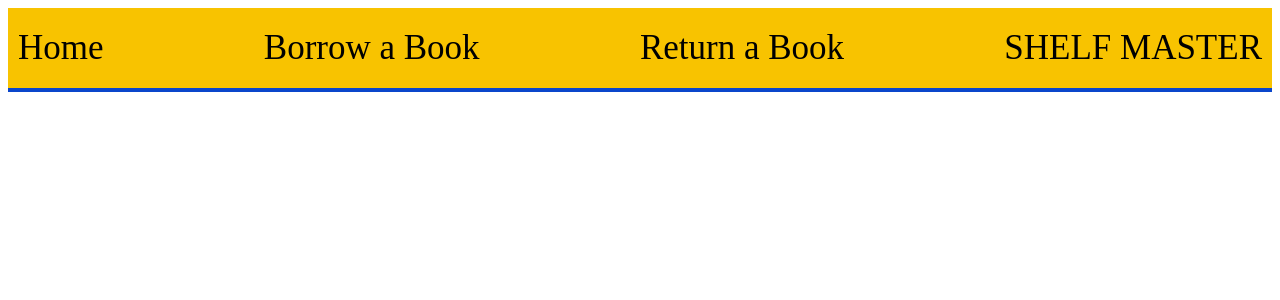
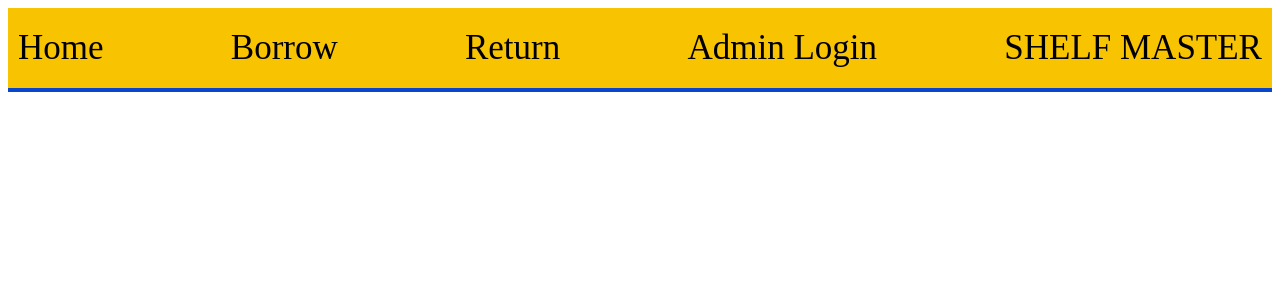
Before and after one commit to Whitespace404/ShelfMaster, a Flask app: page / in a window 1280 px wide. Shown: the top 300 px of the page. Run offline with Flask 3, Linux system fonts and the light colour scheme.

Commit message:
add flask login

```diff
--- a/forms.py
+++ b/forms.py
@@ -4,8 +4,8 @@ from wtforms.validators import DataRequired, Regexp
 
 
 class LoginForm(FlaskForm):
-    username = StringField("Username", Regexp("^\d{2}[01][NLU0123456789]?\d{3}$"))
     password = PasswordField()
+    submit = SubmitField("Login")
 
 
 class BorrowForm(FlaskForm):
@@ -26,5 +26,4 @@ class BorrowForm(FlaskForm):
 
 class ReturnForm(FlaskForm):
     book_id = StringField("Book ID", validators=[DataRequired()])
-
     submit = SubmitField("Return")
--- a/shelfmaster.py
+++ b/shelfmaster.py
@@ -1,7 +1,14 @@
 from flask import Flask, render_template, flash, redirect, url_for
-from flask_login import LoginManager
+from flask_login import (
+    LoginManager,
+    login_user,
+    UserMixin,
+    login_required,
+    logout_user,
+    current_user,
+)
 from flask_sqlalchemy import SQLAlchemy
-from forms import BorrowForm, ReturnForm
+from forms import BorrowForm, ReturnForm, LoginForm
 import sqlalchemy as sa
 from sqlalchemy.orm import relationship
 
@@ -11,9 +18,11 @@ app.config["SQLALCHEMY_DATABASE_URI"] = "sqlite:///main.db"
 
 
 db = SQLAlchemy(app)
+login_manager = LoginManager()
+login_manager.init_app(app)
 
 
-class User(db.Model):
+class User(db.Model, UserMixin):
     id = sa.Column(sa.Integer, primary_key=True, unique=True)
     username = sa.Column(sa.String(20), nullable=False)
     password = sa.Column(sa.String(64), nullable=False)
@@ -30,6 +39,11 @@ class Book(db.Model):
 
     def __repr__(self):
         return f"#{str(self.id)} -- BOOK: {str(self.book_id)} is borrowed by USER: {str(self.user_id)}"
+
+
+@login_manager.user_loader
+def load_user(user_id):
+    return User.query.get(int(user_id))
 
 
 @app.route("/")
@@ -104,6 +118,7 @@ def view_book(id=None):
 
 
 @app.route("/view_books")
+@login_required
 def view_books():
     books = Book.query.filter_by().all()
     d = dict()
@@ -114,31 +129,35 @@ def view_books():
         except AttributeError:
             d[
                 book.book_id
-            ] = "NONE"  # TODO Make this actually be NONE in the database if it is not borrowed
+            ] = ""  # TODO Make this actually be NONE in the database if it is not borrowed
     print(d)
     return render_template("books.html", books=d)
+
+
+@app.route("/admin_login", methods=["GET", "POST"])
+def admin_login():
+    if current_user.is_authenticated:
+        return redirect(url_for("home"))
+    form = LoginForm()
+    if form.validate_on_submit():
+        if form.password.data == "test":
+            admin = User.query.filter_by(username="ADMIN").first()
+            login_user(admin)
+            flash("Logged in.")
+            return redirect(url_for("home"))
+    return render_template("admin_login.html", form=form)
+
+
+@app.route("/logout")
+def logout():
+    logout_user()
+    flash("Logged out")
+    return redirect(url_for("home"))
 
 
 # with app.app_context():
 #     db.create_all()
 
 
-# with app.app_context():
-#     u = User(
-#         username="100N006",
-#         password="ter",
-#     )
-
-#     db.session.add(u)
-#     db.session.commit()
-
-#     print(u.id)
-
-#     b = Book(book_id=50, user_id=u.id)
-#     db.session.add(b)
-#     db.session.commit()
-
-#     print(u.borrowed_book_id)
-
 if __name__ == "__main__":
     app.run(debug=True)
--- a/static/styles/main.css
+++ b/static/styles/main.css
@@ -104,7 +104,6 @@ div>a:hover {
 }
 
 a.footer-link {
-    color: white;
     font-size: 20px;
     transition: 0.2s ease-in;
 }
@@ -132,9 +131,8 @@ fieldset>input:focus {
 }
 
 a.footer-link:hover {
-    visibility: visible;
     color: black;
-    font-size: 50px;
+    font-size: 25px;
     text-decoration: none;
     font-weight: bold;
 }
@@ -149,3 +147,13 @@ span.form-error {
     color: red;
     font-size: smaller;
 }
+
+table {
+    border: 3px solid silver;
+    margin: 10px;
+}
+
+td {
+    border: 3px solid silver;
+    padding: 20px;
+}
--- a/templates/base.html
+++ b/templates/base.html
@@ -22,8 +22,14 @@
 
     <div class="wrapper">
         <a href="{{ url_for('home')}}">Home</a>
-        <a href="{{ url_for('borrow') }}">Borrow a Book</a>
-        <a href="{{ url_for('return_') }}">Return a Book</a>
+        <a href="{{ url_for('borrow') }}">Borrow</a>
+        <a href="{{ url_for('return_') }}">Return</a>
+        {% if current_user.is_authenticated %}
+            <a href="{{ url_for('logout')}}">Logout</a>
+        {% else %}
+            <a href="{{ url_for('admin_login') }}">Admin Login</a>
+        {% endif %}
+
         <span class="logo">SHELF MASTER</span>
     </div>
 
--- a/templates/home.html
+++ b/templates/home.html
@@ -2,6 +2,10 @@
 
 {% block content %}
 
+
+{% if current_user.is_authenticated %}
+<h3>Admin Tools</h3>
 <a href="{{ url_for('view_books')}}" class="footer-link">View all books</a>
+{% endif %}
 
 {% endblock %}
```
Also changed, not shown: db_structure.txt (added, +19 -0 lines), templates/admin_login.html (added, +26 -0 lines), templates/books.html (+12 -3 lines), instance/main.db, 1 other file.
